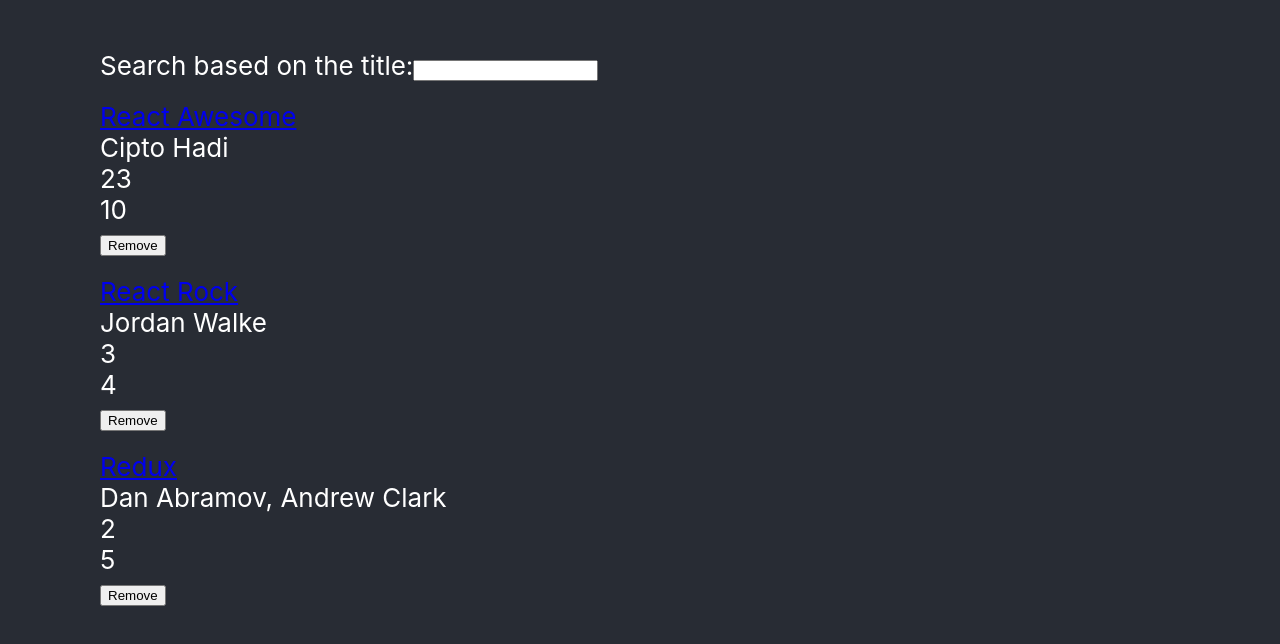
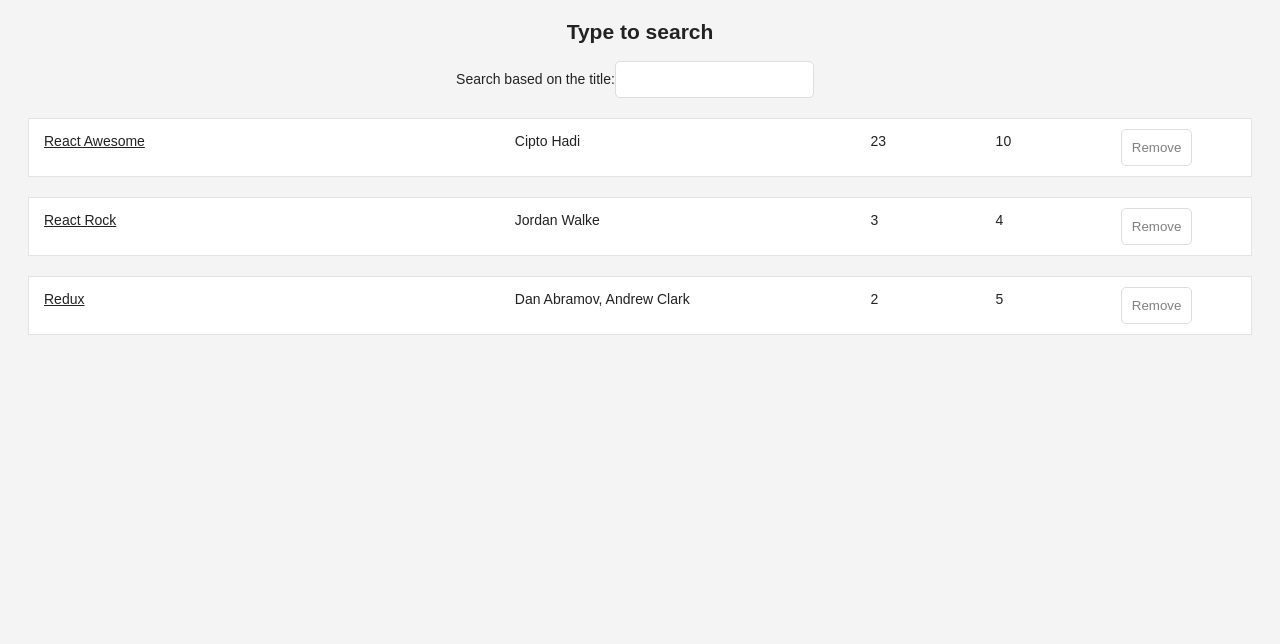
Before and after one commit to cipto-hd/refresh-reactjs-fundamentals, a React (Create React App) app in the folder hackernews/: page / in a window 1280 px wide. Shown: the top 644 px of the page. Built offline with nearby package versions, Linux system fonts and the light colour scheme.

Commit message:
update some styling of the components

```diff
--- a/hackernews/src/App.css
+++ b/hackernews/src/App.css
@@ -1,38 +1,63 @@
-.App {
+.page {
+  margin: 20px;
+}
+
+.interactions {
   text-align: center;
 }
 
-.App-logo {
-  height: 40vmin;
-  pointer-events: none;
+.table {
+  margin: 20px 0;
 }
 
-@media (prefers-reduced-motion: no-preference) {
-  .App-logo {
-    animation: App-logo-spin infinite 20s linear;
-  }
+.table-header {
+  display: flex;
+  line-height: 24px;
+  font-size: 16px;
+  padding: 0 10px;
+  justify-content: space-between;
 }
 
-.App-header {
-  background-color: #282c34;
-  min-height: 100vh;
-  display: flex;
-  flex-direction: column;
-  align-items: center;
-  justify-content: center;
-  font-size: calc(10px + 2vmin);
-  color: white;
+.table-empty {
+  margin: 200px;
+  text-align: center;
+  font-size: 16px;
 }
 
-.App-link {
-  color: #61dafb;
+.table-row {
+  display: flex;
+  line-height: 24px;
+  white-space: nowrap;
+  margin: 10px 0;
+  padding: 10px;
+  background: #ffffff;
+  border: 1px solid #e3e3e3;
 }
 
-@keyframes App-logo-spin {
-  from {
-    transform: rotate(0deg);
-  }
-  to {
-    transform: rotate(360deg);
-  }
+.table-header > span {
+  overflow: hidden;
+  text-overflow: ellipsis;
+  padding: 0 5px;
 }
+
+.table-row > span {
+  overflow: hidden;
+  text-overflow: ellipsis;
+  padding: 0 5px;
+}
+
+.button-inline {
+  border-width: 0;
+  background: transparent;
+  color: inherit;
+  text-align: inherit;
+  -webkit-font-smoothing: inherit;
+  padding: 0;
+  font-size: inherit;
+  cursor: pointer;
+}
+
+.button-active {
+  border-radius: 0;
+  border-bottom: 1px solid #38bb6c;
+}
--- a/hackernews/src/App.js
+++ b/hackernews/src/App.js
@@ -1,7 +1,7 @@
 import React, { Component } from "react";
 import "./App.css";
 import { myList } from "./API/DataSource";
-import { style } from "./Styles/Styles";
+// import { style } from "./Styles/Styles";
 import ListDisplay from "./Components/ListDisplay";
 import SearchBox from "./Components/SearchBox";
 
@@ -52,12 +52,12 @@
     const FilteredList = list.filter(this.getFilterRules(searchTerm));
 
     return (
-      <div className="App">
-        <header className="App-header" style={style.header}>
+      <div className="page">
+        <header className="interactions">
           <SearchBox
             searchTerm={searchTerm}
             onSearchTermChange={this.onSearchTermChange}
-          />
+          ><h2>Type to search</h2></SearchBox>
           <ListDisplay
             list={FilteredList}
             onDismissListItem={this.onDismissListItem}
--- a/hackernews/src/Components/ListDisplay.js
+++ b/hackernews/src/Components/ListDisplay.js
@@ -3,16 +3,37 @@
 import Button from "./Button";
 
 const ListDisplay = ({ list, onDismissListItem }) => {
+  const largeColumn = {
+    width: "40%",
+  };
+
+  const midColumn = {
+    width: "30%",
+  };
+
+  const smallColumn = {
+    width: "10%",
+  };
   return list.map((item) => (
-    <div style={style.card} key={item.objectID}>
-      <span style={style.cardItem}>
-        <a href={item.url}>{item.title}</a>
-      </span>
-      <span style={style.cardItem}>{item.author}</span>
-      <span style={style.cardItem}>{item.num_comments}</span>
-      <span style={style.cardItem}>{item.points}</span>
-
-      <Button onClick={() => onDismissListItem(item.objectID)}>Remove</Button>
+    <div style={style.card} key={item.objectID} className="table">
+      <div className="table-row">
+        <span style={{ ...style.cardItem, ...largeColumn }}>
+          <a href={item.url}>{item.title}</a>
+        </span>
+        <span style={{ ...style.cardItem, ...midColumn }}>{item.author}</span>
+        <span style={{ ...style.cardItem, ...smallColumn }}>
+          {item.num_comments}
+        </span>
+        <span style={{ ...style.cardItem, ...smallColumn }}>{item.points}</span>
+        <span style={{ ...style.cardItem, ...smallColumn }}>
+          <Button
+            onClick={() => onDismissListItem(item.objectID)}
+            className="button-inline"
+          >
+            Remove
+          </Button>
+        </span>
+      </div>
     </div>
   ));
 };
--- a/hackernews/src/index.css
+++ b/hackernews/src/index.css
@@ -1,13 +1,40 @@
 body {
-  margin: 0;
-  font-family: -apple-system, BlinkMacSystemFont, 'Segoe UI', 'Roboto', 'Oxygen',
-    'Ubuntu', 'Cantarell', 'Fira Sans', 'Droid Sans', 'Helvetica Neue',
-    sans-serif;
-  -webkit-font-smoothing: antialiased;
-  -moz-osx-font-smoothing: grayscale;
+  color: #222;
+  background: #f4f4f4;
+  font: 400 14px CoreSans, Arial, sans-serif;
 }
 
-code {
-  font-family: source-code-pro, Menlo, Monaco, Consolas, 'Courier New',
-    monospace;
+a {
+  color: #222;
 }
+
+a:hover {
+  text-decoration: underline;
+}
+
+ul,
+li {
+  list-style: none;
+  padding: 0;
+  margin: 0;
+}
+
+input {
+  padding: 10px;
+  border-radius: 5px;
+  margin-right: 10px;
+  border: 1px solid #dddddd;
+}
+
+button {
+  padding: 10px;
+  border-radius: 5px;
+  border: 1px solid #dddddd;
+  background: transparent;
+  color: #808080;
+  cursor: pointer;
+}
+
+button:hover {
+  color: #222;
+}
```
